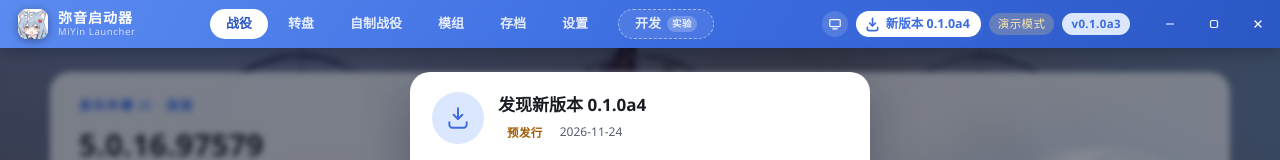
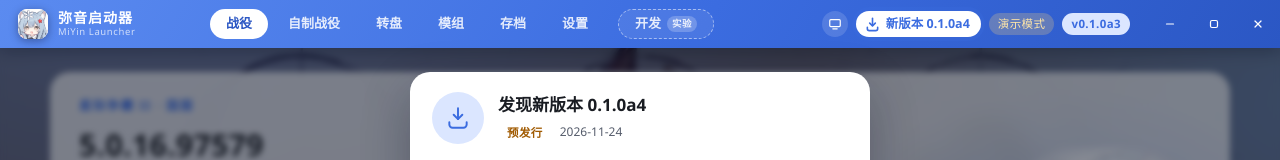
Before and after one commit to SuperQuail/SC2Miyin-Launcher, a React (Vite) app in the folder ui/: page / in a window 1280 px wide. Shown: the top 160 px of the page. Built offline with nearby package versions, Linux system fonts and the light colour scheme.

Commit message:
feat(ui): 转盘页签移到自制战役后面

```diff
--- a/ui/src/react/app/TopBar.tsx
+++ b/ui/src/react/app/TopBar.tsx
@@ -7,11 +7,11 @@ import type { ViewId } from "../lib/router";
 
 const TABS: { id: ViewId; label: string }[] = [
   { id: "campaigns", label: "战役" },
-  // 转盘：抽一部来玩。现在是技术验证页，只有示例数据（见 views/wheel）。
-  { id: "wheel", label: "转盘" },
   // 自制战役是**另一个顶层选项**，不是「战役」里的一个分组 ——
   // 两类的玩法根本不同（一个由游戏驱动，一个得用编辑器打开）
   { id: "custom", label: "自制战役" },
+  // 转盘：抽一部来玩。现在是技术验证页，只有示例数据（见 views/wheel）。
+  { id: "wheel", label: "转盘" },
   { id: "mods", label: "模组" },
   // 存档单独一页：各组存档的归属 / 切换 / 存回，和"按战役隔离"的开关分开放
   { id: "saves", label: "存档" },
```
